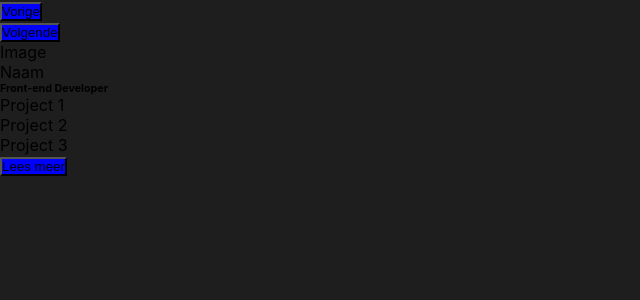
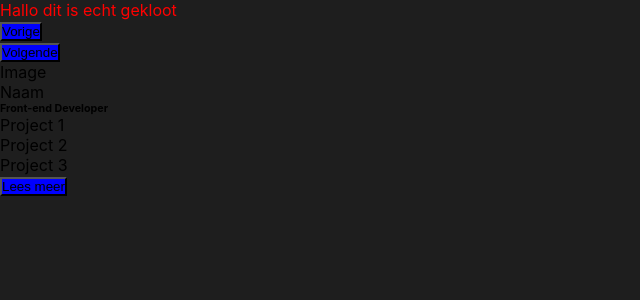
Before and after one commit to Jian18/minor-portfolio, a Next.js app: page /personen in a window 1280 px wide. Shown: the top 300 px of the page, without its empty margins (0-640 px from the left). Built offline with nearby package versions, Linux system fonts and the light colour scheme.

Commit message:
wtf is deze shit

```diff
--- /dev/null
+++ b/pages/personen/PersonPage.module.css
@@ -0,0 +1,3 @@
+.box{
+    background-color: #123456;
+}
--- a/pages/personen/index.js
+++ b/pages/personen/index.js
@@ -1,11 +1,15 @@
 import React from 'react';
 import Buttons from '../../components/Buttons/Component';
+import style from './PersonPage.module.css';
 
 function PersonPage() {
   return (
     <div>
-      <Buttons buttonText="Vorige" />
-      <Buttons buttonText="Volgende" />
+      <div style={{ color: 'red' }}>
+        <p>Hallo dit is echt gekloot</p>
+        <Buttons buttonText="Vorige" />
+        <Buttons buttonText="Volgende" />
+      </div>
       <div>Image</div>
       <div>Naam {/* Hier komt naam props  */}</div>
 
```
